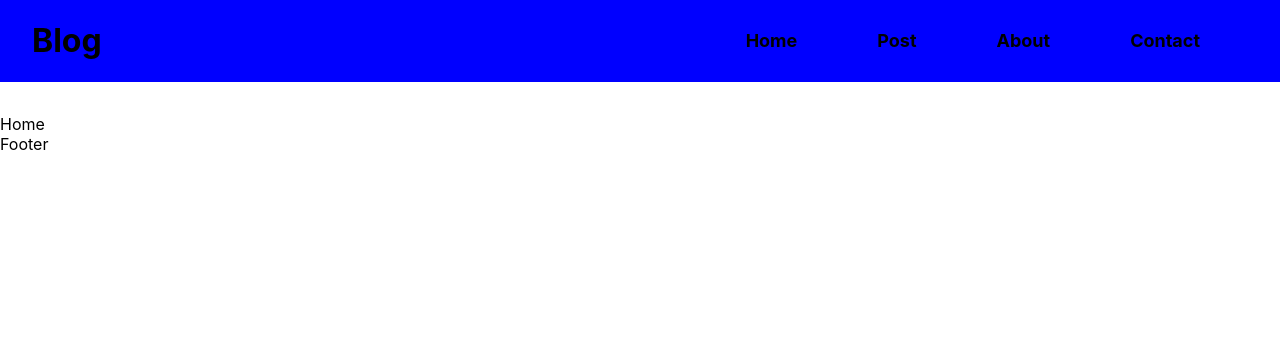
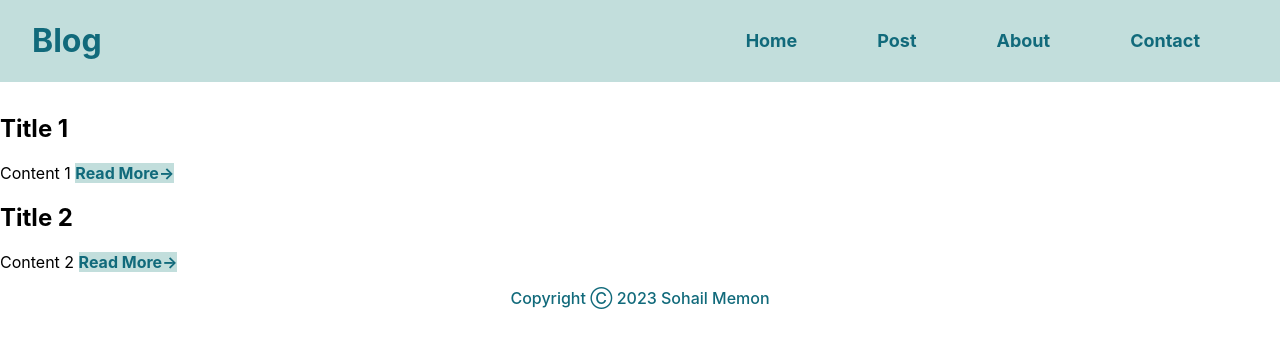
Before and after one commit to SohailTSM/MERN-Blog, a React (Create React App) app in the folder client/: page / in a window 1280 px wide. Shown: the top 348 px of the page. Built offline with nearby package versions, Linux system fonts and the light colour scheme.

Commit message:
Work with footer, and Home Page

```diff
--- a/client/src/App.js
+++ b/client/src/App.js
@@ -9,10 +9,14 @@ import Blog from './components/Blog';
 import Page404 from './components/Page404';
 
 function App() {
+  const blogs = [
+    { title: 'Title 1', content: 'Content 1' },
+    { title: 'Title 2', content: 'Content 2' },
+  ];
   function setContent(tabName) {
     switch (tabName) {
       case 'Home':
-        return <Home />;
+        return <Home blogs={blogs} />;
       case 'Post':
         return <Post />;
       case 'About':
--- a/client/src/components/Footer.jsx
+++ b/client/src/components/Footer.jsx
@@ -1,9 +1,8 @@
-import React from 'react'
+import React from 'react';
 
 const Footer = () => {
-  return (
-    <div>Footer</div>
-  )
-}
+  const year = new Date().getFullYear();
+  return <footer className='footer'>Copyright Ⓒ {year} Sohail Memon</footer>;
+};
 
-export default Footer
+export default Footer;
--- a/client/src/components/Home.jsx
+++ b/client/src/components/Home.jsx
@@ -1,9 +1,17 @@
-import React from 'react'
+import React from 'react';
+import Card from './UI/Card';
 
-const Home = () => {
+const Home = (props) => {
   return (
-    <div>Home</div>
-  )
-}
+    <Card>
+      {props.blogs.map((blog, index) => (
+        <div key={index}>
+          <h2>{blog.title}</h2>
+          <p>{blog.content.substring(0,50)} <span className='read-more'>Read More-{`>`}</span> </p>
+        </div>
+      ))}
+    </Card>
+  );
+};
 
-export default Home
+export default Home;
--- a/client/src/components/Navbar.jsx
+++ b/client/src/components/Navbar.jsx
@@ -9,8 +9,8 @@ const Navbar = () => {
     <div className='navbar'>
       <NavTitle />
       <div className='nav-items'>
-        {navItems.map((navItem) => (
-          <NavItem itemName={navItem} />
+        {navItems.map((navItem, index) => (
+          <NavItem itemName={navItem} key={index} />
         ))}
       </div>
     </div>
--- /dev/null
+++ b/client/src/components/UI/Card.jsx
@@ -0,0 +1,9 @@
+import React from 'react'
+
+const Card = (props) => {
+  return (
+    <div>{props.children}</div>
+  )
+}
+
+export default Card
--- a/client/src/index.css
+++ b/client/src/index.css
@@ -1,3 +1,10 @@
+/* Colors
+#C2DEDC
+#ECE5C7
+#CDC2AE
+#116A7B
+*/
+
 body {
   margin: 0;
   font-family: -apple-system, BlinkMacSystemFont, 'Segoe UI', 'Roboto', 'Oxygen',
@@ -5,6 +12,7 @@ body {
     sans-serif;
   -webkit-font-smoothing: antialiased;
   -moz-osx-font-smoothing: grayscale;
+  background-color: #ffffff;
 }
 
 code {
@@ -15,7 +23,7 @@ code {
 .navbar {
   display: flex;
   justify-content: space-between;
-  background-color: blue;
+  background-color: #c2dedc;
   align-items: center;
   padding: 0%;
   margin-bottom: 2rem;
@@ -23,6 +31,7 @@ code {
 
 .nav-title {
   margin-left: 2rem;
+  color: #116a7b;
 }
 
 .nav-items {
@@ -32,4 +41,18 @@ code {
   gap: 5rem;
   font-weight: bold;
   font-size: large;
+  color: #116a7b;
 }
+
+.footer {
+  text-align: center;
+  font-weight: 500;
+  color: #116a7b;
+}
+
+.read-more {
+  font-weight: bold;
+  /* border: 1px solid black; */
+  color: #116a7b;
+  background-color: #c2dedc;
+}
```
